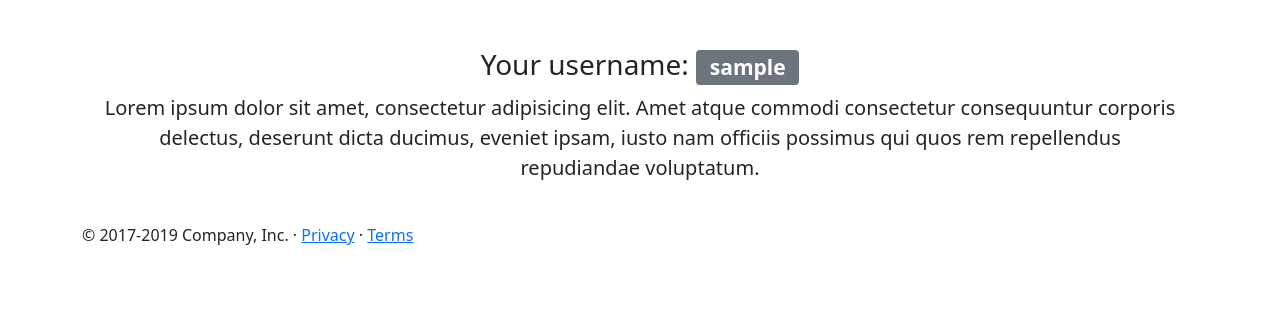
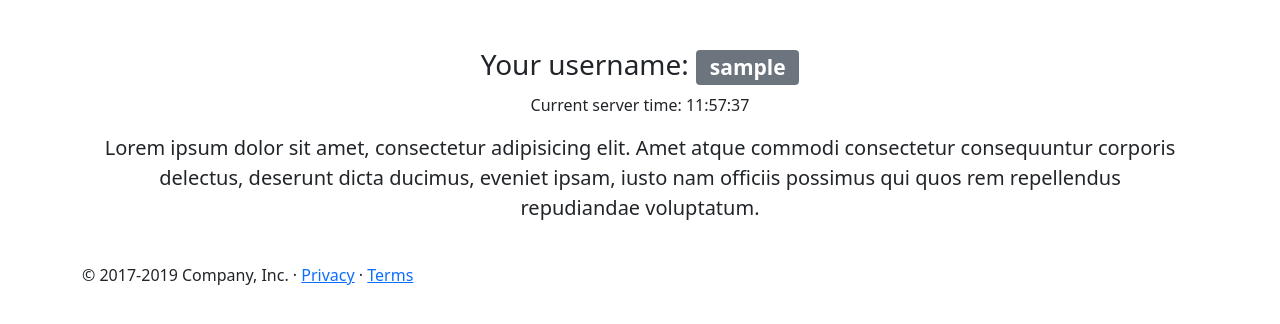
Before and after one commit to thinknetica-django-lab-01/Atmostone, a Django app: page / in a window 1280 px wide. Shown: the part 56-380 px from the top of the page. Run offline with Django 3.2, Linux system fonts and the light colour scheme; the visitor is signed in with stand-in values (Sample User, id 1); data that the repository does not hold is empty.

Commit message:
Created tag for current time

```diff
--- /dev/null
+++ b/HotelBook/apps/main/templatetags/main_extras.py
@@ -0,0 +1,10 @@
+import datetime
+
+from django import template
+
+register = template.Library()
+
+
+@register.simple_tag
+def current_time():
+    return datetime.datetime.now().time().isoformat(timespec='seconds')
--- a/HotelBook/templates/base.html
+++ b/HotelBook/templates/base.html
@@ -1,6 +1,7 @@
 {% load static %}
 {% load flatpages %}
 {% get_flatpages as flatpages %}
+
 
 <html lang="en">
 <head>
--- a/HotelBook/templates/main/index.html
+++ b/HotelBook/templates/main/index.html
@@ -1,4 +1,5 @@
 {% extends 'base.html' %}
+{% load main_extras %}
 
 {% block title %}Hotelbook{% endblock %}
 
@@ -13,6 +14,7 @@
         {% endif %}
         <div class="starter-template">
             <h3>Your username: <span class="badge bg-secondary">{{ user.username }}</span></h3>
+            <p>Current server time: {% current_time %}</p>
             <p class="lead">Lorem ipsum dolor sit amet, consectetur adipisicing elit.
                 Amet atque commodi consectetur consequuntur corporis delectus, deserunt dicta ducimus,
                 eveniet ipsam, iusto nam officiis possimus qui quos rem repellendus repudiandae voluptatum.</p>
```
Also changed, not shown: HotelBook/apps/main/templatetags/__init__.py (added).
